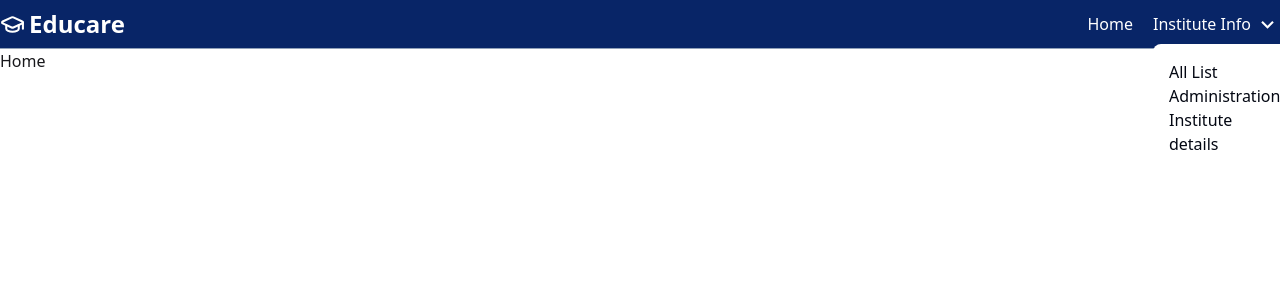
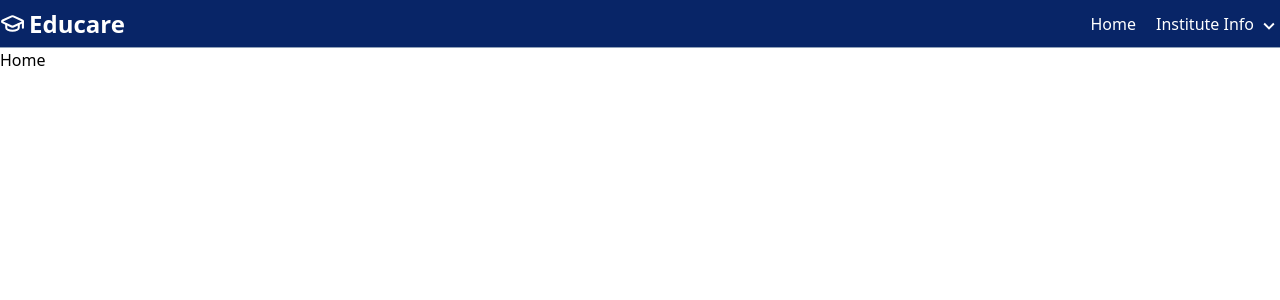
Before and after one commit to joy-mahmud/educare-frontend, a React (Vite) app: page / in a window 1280 px wide. Shown: the top 300 px of the page. Built offline with nearby package versions, Linux system fonts and the light colour scheme.

Commit message:
header dropdown section design

```diff
--- a/package.json
+++ b/package.json
@@ -22,7 +22,6 @@
     "@types/react": "^19.1.16",
     "@types/react-dom": "^19.1.9",
     "@vitejs/plugin-react": "^5.0.4",
-    "daisyui": "^5.3.7",
     "eslint": "^9.36.0",
     "eslint-plugin-react-hooks": "^5.2.0",
     "eslint-plugin-react-refresh": "^0.4.22",
--- a/src/components/Navbar/Navbar.jsx
+++ b/src/components/Navbar/Navbar.jsx
@@ -9,33 +9,54 @@ const Navbar = () => {
         setShowDropdown(!showDropdown)
     }
     return (
-        <div className='border-b-[1px] border-b-slate-400 py-2 bg-[#082567] '>
-            <div className='flex justify-between container mx-auto items-center'>
+        <div className='border-b-[1px] border-b-slate-400 h-12 bg-primary '>
+            <div className='flex justify-between container mx-auto items-center h-full'>
                 <div className=''>
                     <div className='flex gap-1 items-center'>
                         <LuGraduationCap color='white' size={25} className='font-bold' />
                         <span className='text-white text-2xl font-bold'>Educare</span>
                     </div>
                 </div>
-                <div>
-                    <ul className='flex items-center gap-5'>
-                        <li>
+                <div className='h-full'>
+                    <ul className='flex items-center gap-5 h-full'>
+                        <li className='h-full flex items-center'>
                             <Link to={'/'} className='text-white font-medium'>Home</Link>
                         </li>
-                        <li>
-                            <div className='relative'>
-                                <span onMouseEnter={handleShowDropdown} onMouseLeave={handleShowDropdown} className='flex gap-1 items-center hover:cursor-pointer'>
+                        <li className='h-full flex items-center'>
+                            <div className='relative h-full'>
+                                <span onMouseEnter={handleShowDropdown} onMouseLeave={handleShowDropdown} className='flex gap-1 items-center hover:cursor-pointer h-full'>
                                     <Link to={'/'} className='text-white font-medium'>Institute Info</Link>
-                                    <MdKeyboardArrowDown color='white' size={25} className='font-bold' />
+                                    <MdKeyboardArrowDown color='white' size={22} className='font-bold mt-1' />
+                                    {showDropdown && <ul className="absolute left-0 top-[47px] w-[150px] border border-gray-200 bg-primary shadow-xl">
+                                        <li className="border-b border-gray-200">
+                                            <Link
+                                                to="#"
+                                                className="block w-full px-3 py-2 text-white font-medium  hover:bg-[#103B99] transition-colors duration-200"
+                                            >
+                                                All List
+                                            </Link>
+                                        </li>
+                                        <li className="border-b border-gray-200">
+                                            <Link
+                                                to="#"
+                                                className="block w-full px-3 py-2 text-white font-medium transition-colors hover:bg-[#103B99] duration-200"
+                                            >
+                                                Administration
+                                            </Link>
+                                        </li>
+                                        <li>
+                                            <Link
+                                                to="/details"
+                                                className="block w-full px-3 py-2 text-white font-medium hover:bg-[#103B99] transition-colors duration-200"
+                                            >
+                                                Institute Details
+                                            </Link>
+                                        </li>
+                                    </ul>
+                                    }
                                 </span>
 
-                                <ul className='absolute left-0 top-8 bg-white rounded-lg p-4'>
-                                    <li className='flex flex-col text-gray-950'>
-                                        <Link to={'#'} className='font-medium'>All List</Link>
-                                        <Link to={'#'} className='font-medium'>Administration</Link>
-                                        <Link to={'#'} className='font-medium'>Institute details</Link>
-                                    </li>
-                                </ul>
+
                             </div>
 
 
--- a/src/index.css
+++ b/src/index.css
@@ -1,2 +1,5 @@
 @import "tailwindcss";
-@plugin "daisyui";
+
+@theme {
+    --color-primary: #082567
+}
```
Also changed, not shown: 1 other file (tests, documents, lock files or other folders).
